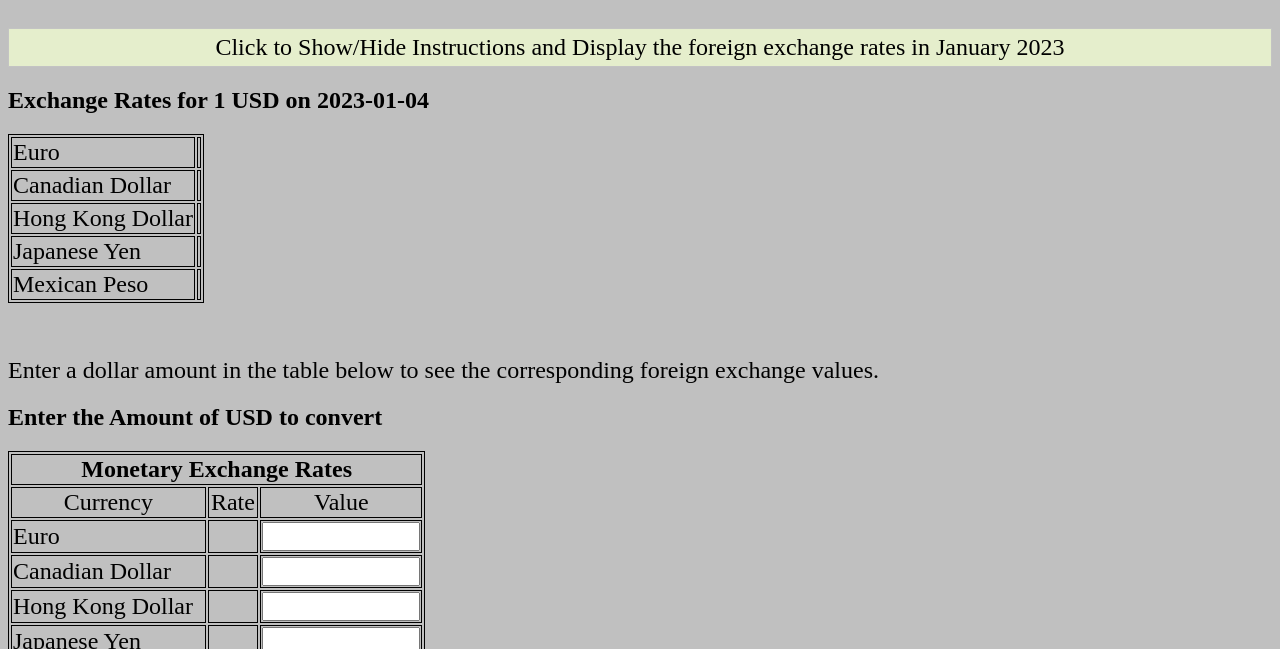
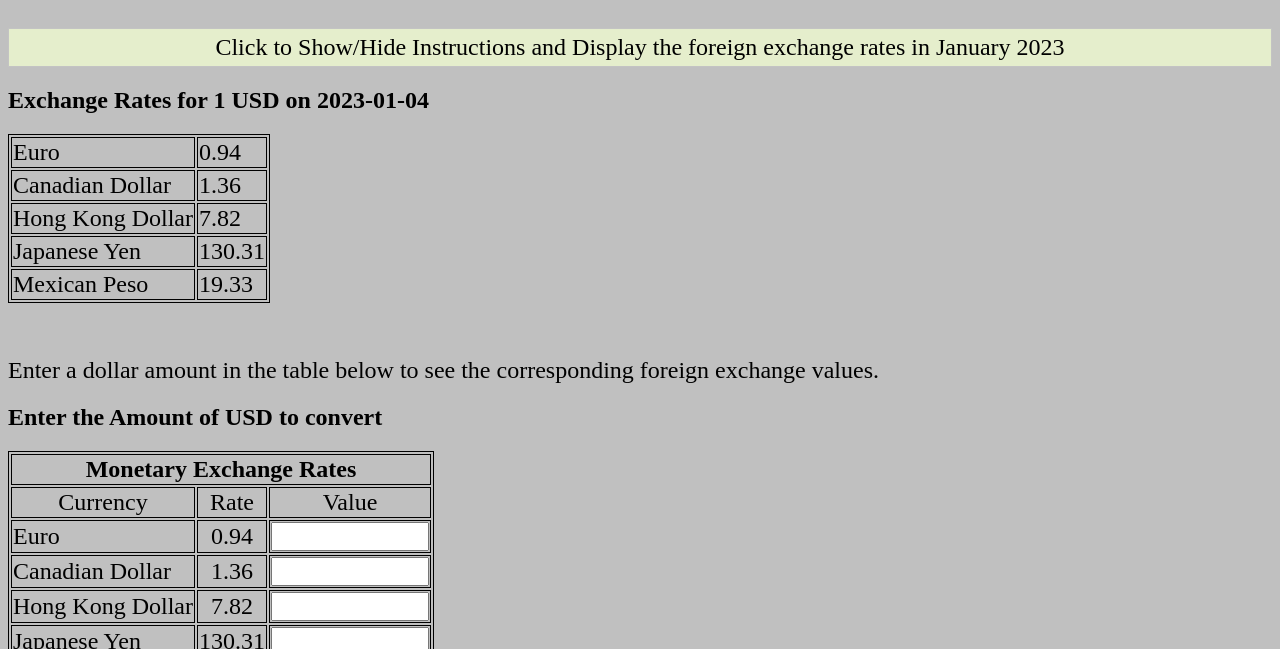
Before and after one commit to wlao-cyber/Exchange-Rates, a plain HTML site: page index.html in a window 1280 px wide. Shown: the part 151-800 px from the top of the page. Drawn offline with nearby package versions, Linux system fonts and the light colour scheme; the site is published under a folder, as on GitHub Pages, so addresses that start at the root find nothing.

Commit message:
Update index.html

```diff
--- a/index.html
+++ b/index.html
@@ -8,7 +8,7 @@
 	<meta name="description" content="using form text boxes for calculating exchange rates">
 	<script src="https://ajax.googleapis.com/ajax/libs/jquery/1.11.1/jquery.min.js"></script>
 	<!--async, so that the script loads in parallel/at the same time as the DOM-->
-	<script type="module" async src="/js/main.js"></script>
+	<script type="module" async src="./js/main.js"></script>
 
 	<script>
 		//jQuery to Show/Hide Instructions
```
